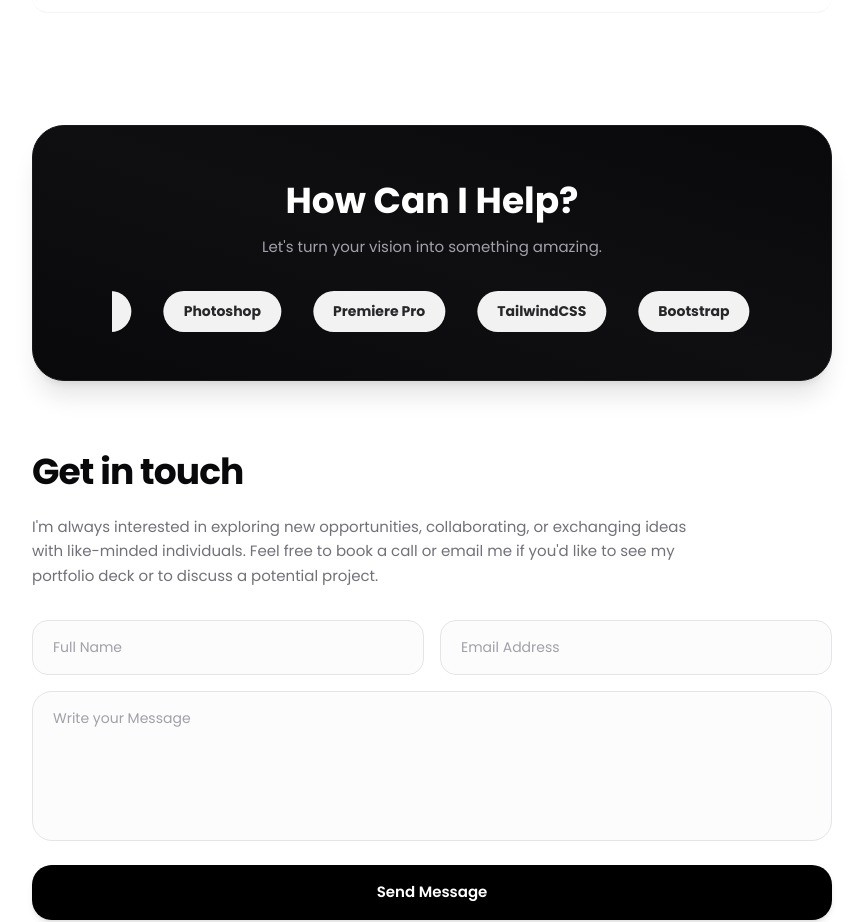
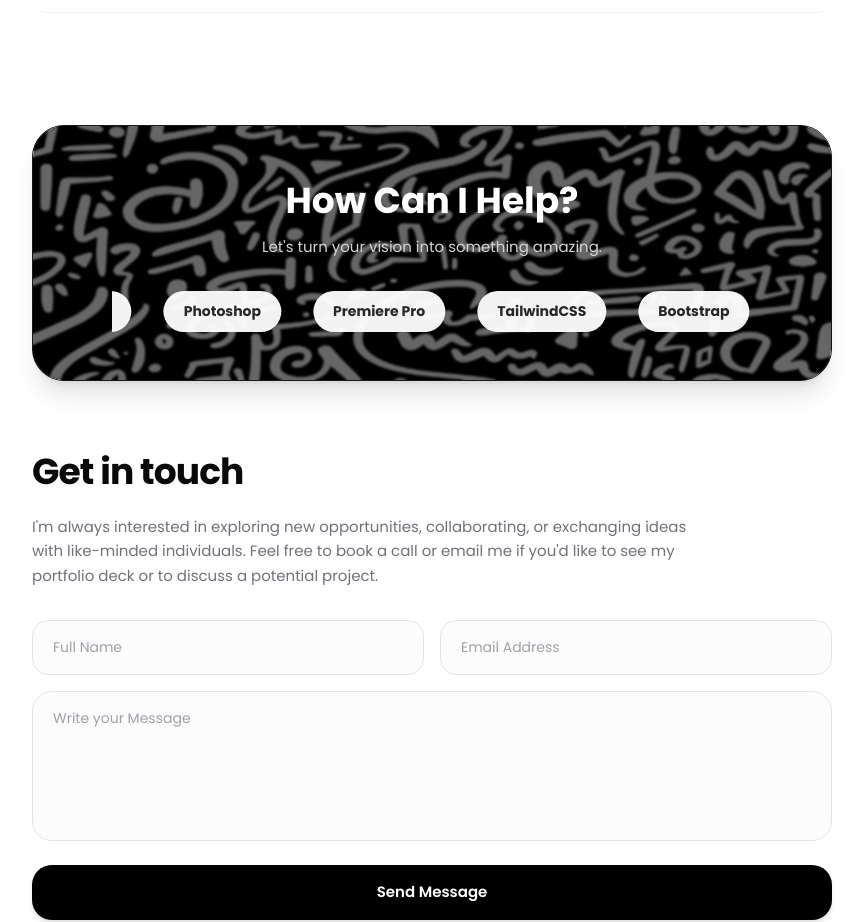
Before and after one commit to I-m-a-m-4/bime, a React (Vite) app: page /me in a window 1280 px wide. Shown: the part 3860-4782 px from the top of the page, without its empty margins (208-1071 px from the left). Built offline with nearby package versions, Linux system fonts and the light colour scheme.

Commit message:
Update 'How Can I Help?' banner background to use public doodle image with solid black background

```diff
--- a/src/components/MePage.jsx
+++ b/src/components/MePage.jsx
@@ -413,15 +413,23 @@ const MePage = () => {
 
         {/* How Can I Help? Banner Section */}
         <div className="w-full max-w-[53rem] px-6 mt-16 select-none">
-          <div className="w-full rounded-[32px] overflow-hidden bg-zinc-950 py-12 px-6 flex flex-col items-center justify-center text-center relative shadow-xl border border-zinc-900">
-            {/* Abstract Background Accents */}
-            <div className="absolute inset-0 bg-gradient-to-tr from-zinc-950 via-zinc-900 to-zinc-950 opacity-40"></div>
+          <div
+            className="w-full rounded-[32px] overflow-hidden bg-black py-12 px-6 flex flex-col items-center justify-center text-center relative shadow-xl border border-zinc-900"
+            style={{
+              backgroundImage: 'url("/me page doddle image.webp")',
+              backgroundSize: "cover",
+              backgroundPosition: "center",
+              backgroundRepeat: "no-repeat",
+            }}
+          >
+            {/* Sleek Dark Overlay to ensure maximum contrast and premium aesthetics */}
+            <div className="absolute inset-0 bg-black/60 backdrop-blur-[1px]"></div>
 
             <div className="relative z-10 flex flex-col items-center">
               <h2 className="text-[28px] md:text-[36px] font-bold text-white mb-2 font-display">
                 How Can I Help?
               </h2>
-              <p className="text-zinc-400 text-[14px] md:text-[15px] mb-8">
+              <p className="text-zinc-300 text-[14px] md:text-[15px] mb-8">
                 Let's turn your vision into something amazing.
               </p>
 
```
